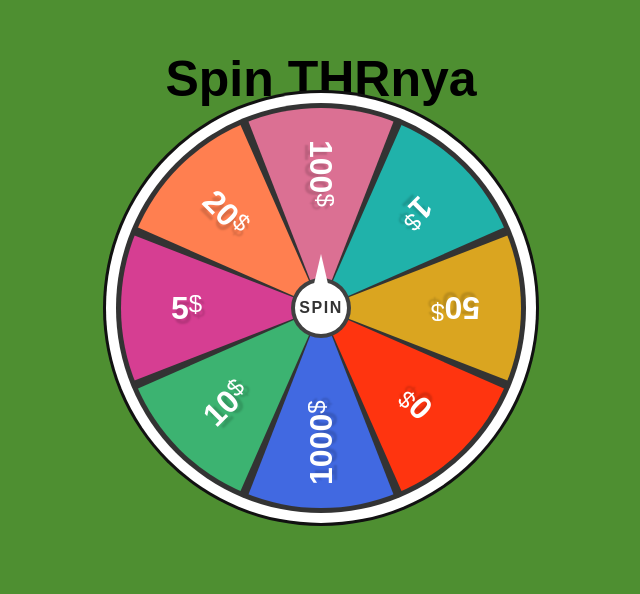
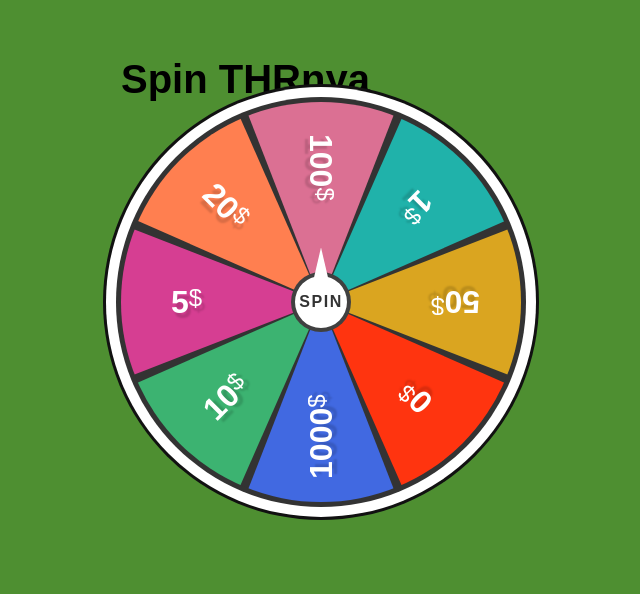
Before and after one commit to wibumylife/spin-thr, a plain HTML site: page index.html in a window 1280 px wide. Shown: the part 121-715 px from the top of the page, without its empty margins (319-959 px from the left). Drawn offline with Linux system fonts and the light colour scheme.

Commit message:
Adjust text alignment and heading font size

```diff
--- a/style.css
+++ b/style.css
@@ -91,8 +91,8 @@ body{
     font-weight: 500;
 }
 .wrapper {
-    text-align: center;
+    text-align: top-center;
 }
 h1 {
-    font-size: 50px;
+    font-size: 40px;
 }
```
